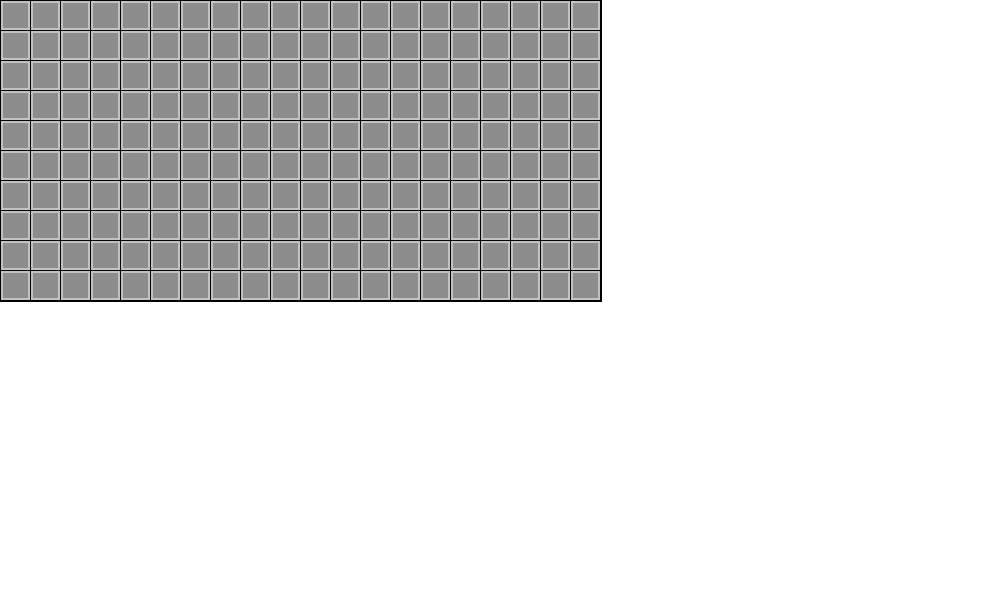
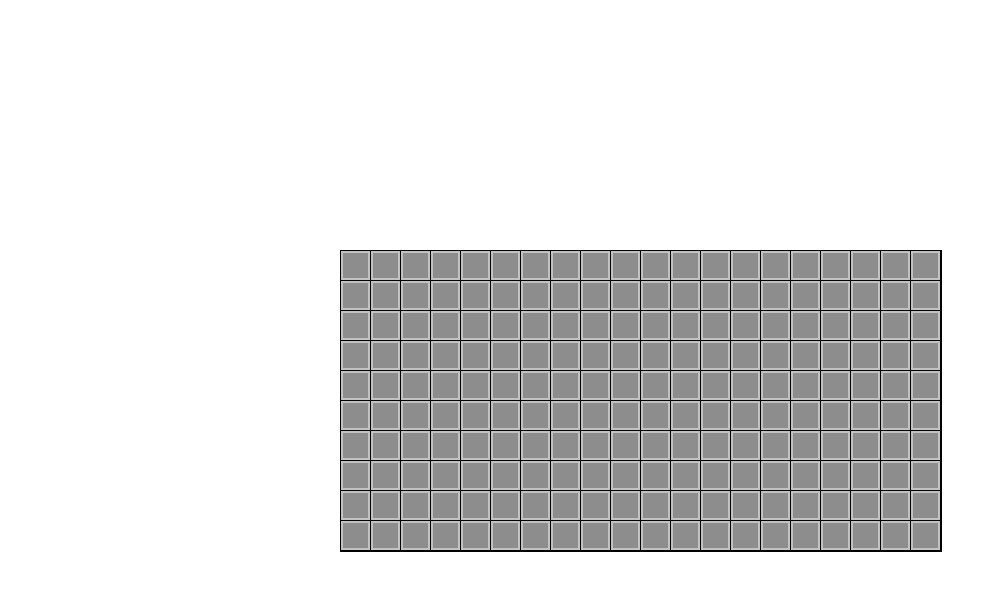
Before and after one commit to Danrley-Ruan-Saquetti/Campo-Minado-JS, a plain HTML site: page index.html in a window 1280 px wide. Shown: the whole page, without its empty margins (0-1005 px from the left). Drawn offline with Linux system fonts and the light colour scheme.

Commit message:
adjustment canvas position complete

```diff
--- a/index.html
+++ b/index.html
@@ -11,12 +11,11 @@
 </head>
 
 <body>
+    <div id="menu">
+
+    </div>
+
     <canvas id="canvas"></canvas>
-
-    <script>
-        // document.addEventListener('contextmenu', event => event.preventDefault());
-
-    </script>
 </body>
 
 </html>
--- a/main.js
+++ b/main.js
@@ -8,6 +8,11 @@ const COLUMNS = 20
 const LINES = 10
 const DIMENSION = 30
 const BOMBS_MAX = Math.round((COLUMNS * LINES) / 8)
+
+const WINDOW_DIMENSION = {
+    height: () => { return window.innerHeight },
+    width: () => { return window.innerWidth }
+}
 
 const CANVAS_DIMENSION = {
     width: () => {
@@ -21,13 +26,24 @@ const CANVAS_DIMENSION = {
 canvas.width = CANVAS_DIMENSION.width()
 canvas.height = CANVAS_DIMENSION.height()
 
+resizeCanvas()
+
 let map
 let animateFrame
 
 function setup() {
+    checkWindowSize_Canvas()
     initial()
-    window.addEventListener("click", (ev) => map.click(ev.clientX, ev.clientY, 0))
-    window.addEventListener("contextmenu", (ev) => map.click(ev.clientX, ev.clientY, 1))
+    canvas.addEventListener("click", (ev) => {
+        console.log(ev.clientX, ev.clientY, " - ", canvas.offsetLeft, canvas.offsetTop);
+        map.click((ev.clientX) - canvas.offsetLeft, (ev.clientY) - canvas.offsetTop, 0)
+    })
+    canvas.addEventListener("contextmenu", (ev) => {
+        ev.preventDefault()
+        map.click((ev.clientX) - canvas.offsetLeft, (ev.clientY) - canvas.offsetTop, 1)
+    })
+
+    window.addEventListener("", () => {})
 }
 
 function initial() {
@@ -122,6 +138,20 @@ function initial() {
     animate()
 }
 
+function checkWindowSize_Canvas() {
+    if (canvas.clientLeft != (WINDOW_DIMENSION.width() / canvas.clientWidth) / 2 ||
+        canvas.clientTop != (WINDOW_DIMENSION.height() / canvas.clientHeight) / 2) {
+        resizeCanvas()
+    }
+
+    requestAnimationFrame(checkWindowSize_Canvas)
+}
+
+function resizeCanvas() {
+    canvas.style.top = ((WINDOW_DIMENSION.height() - canvas.clientHeight) / 2) + "px"
+    canvas.style.left = ((WINDOW_DIMENSION.width() - canvas.clientWidth) / 2) + "px"
+}
+
 function animate() {
     map.draw(canvas, ctx)
 
--- a/src/Map.js
+++ b/src/Map.js
@@ -28,6 +28,8 @@ export default class Map {
     }
 
     click(x, y, T) {
+        console.log(x, y);
+        console.log("");
         let blockClicked
         for (let i = 0; i < this.map.length; i++) {
             for (let j = 0; j < this.map[i].length; j++) {
@@ -69,7 +71,6 @@ export default class Map {
     openMap(i, j) {
         let map = this.map
 
-        console.log(map[i][j]);
         if (map[i][j].number == 0) {
             if (i > 0 && i < map.length - 1) {
                 if (!map[i - 1][j].reveled && !map[i - 1][j].bomb) {
--- a/style.css
+++ b/style.css
@@ -4,10 +4,7 @@
     box-sizing: border-box;
 }
 body {
-    display: flex;
     min-height: 100vh;
-    /* align-items: center;
-    justify-content: center; */
     overflow: hidden;
 }
 #canvas {
```
